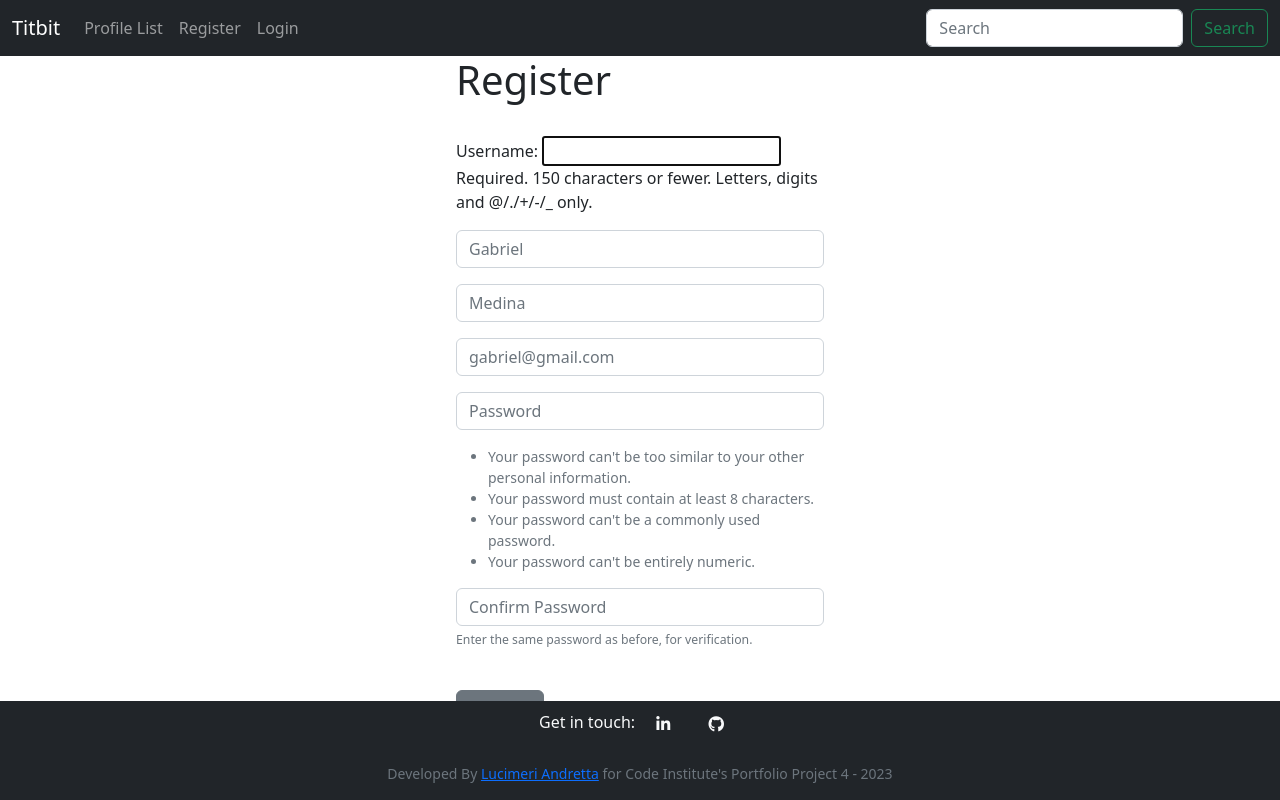
After one commit to luandretta/titbit, a Django app: page /register in a window 1280 px wide. The commit adds this page. Run offline with Django 3.2, Linux system fonts and the light colour scheme; some libraries are stand-ins or nearby versions.

Commit message:
Feat: create register model
Create register.html, url path, view and form

```diff
--- a/titbit/forms.py
+++ b/titbit/forms.py
@@ -1,12 +1,14 @@
 from django import forms
 from .models import Post
+from django.contrib.auth.forms import UserCreationForm
+from django.contrib.auth.models import User
 
 
-"""
-Form to write a new post
-Add bootstrap classes
-"""
 class PostForm(forms.ModelForm):
+    """
+    Form to write a new post
+    Add bootstrap classes
+    """
     body = forms.CharField(required=True,
         widget=forms.widgets.Textarea(
             attrs={
@@ -19,3 +21,44 @@ class PostForm(forms.ModelForm):
     class Meta:
         model = Post
         exclude = ('user', )
+
+
+class SignUpForm(UserCreationForm):
+    """
+    Form to register
+    Require password twice to confirm it
+    Add bootstrap classes
+    """
+    email = forms.EmailField(label='', widget=forms.TextInput(attrs={
+        'class': 'form-control',
+        'placeholder': 'gabriel@gmail.com'
+        }))
+    first_name = forms.CharField(label='', max_length=100,
+        widget=forms.TextInput(attrs={
+            'class': 'form-control',
+            'placeholder': 'Gabriel'
+        }))
+    last_name = forms.CharField(label='', max_length=100,
+          widget=forms.TextInput(attrs={
+            'class': 'form-control',
+            'placeholder': 'Medina'
+        }))
+
+    class Meta:
+        model = User
+        fields = ('username', 'first_name', 'last_name', 'email', 'password1',
+            'password2')
+
+
+    def __init__(self, *args, **kwargs):
+        super(SignUpForm, self).__init__(*args, **kwargs)
+
+        self.fields['password1'].widget.attrs['class'] = 'form-control'
+        self.fields['password1'].widget.attrs['placeholder'] = 'Password'
+        self.fields['password1'].label = ''
+        self.fields['password1'].help_text = '<ul class="form-text text-muted small"><li>Your password can\'t be too similar to your other personal information.</li><li>Your password must contain at least 8 characters.</li><li>Your password can\'t be a commonly used password.</li><li>Your password can\'t be entirely numeric.</li></ul>'
+
+        self.fields['password2'].widget.attrs['class'] = 'form-control'
+        self.fields['password2'].widget.attrs['placeholder'] = 'Confirm Password'
+        self.fields['password2'].label = ''
+        self.fields['password2'].help_text = '<span class="form-text text-muted"><small>Enter the same password as before, for verification.</small></span>'
--- a/titbit/templates/base.html
+++ b/titbit/templates/base.html
@@ -63,7 +63,9 @@
                             <a class="nav-link" href="{% url 'logout' %}">Logout</a>
                         </li>
                         {% else %}
-
+                        <li class="nav-item">
+                            <a class="nav-link" href="{% url 'register' %}">Register</a>
+                        </li>
                         <li class="nav-item">
                             <a class="nav-link" href="{% url 'login' %}">Login</a>
                         </li>
@@ -80,7 +82,7 @@
     <!-- Container for content -->
     <div class="container">
         <div class="row">
-            <div class="col-md-8 offset-md-2 text-center">
+            <div class="col-md-8 offset-md-2">
                 <!-- Messages -->
                 {% if messages %}
                     {% for message in messages %}
--- /dev/null
+++ b/titbit/templates/register.html
@@ -0,0 +1,14 @@
+{% extends 'base.html' %}
+{% block content %}
+
+<div class="col-md-6 offset-md-3">
+
+    <h1>Register</h1><br />
+    <form method="POST" action="">
+        {% csrf_token %}
+        {{ form.as_p }}
+        <br/>
+        <button type="submit" class="btn btn-secondary">Register</button>
+    </form>
+</div>
+{% endblock %}
--- a/titbit/urls.py
+++ b/titbit/urls.py
@@ -3,6 +3,7 @@ from . import views
 
 urlpatterns = [
     path('', views.home, name='home'),
+    path('register', views.register_user, name='register'),
     path('login', views.login_user, name='login'),
     path('logout', views.logout_user, name='logout'),
     path('profile_list', views.profile_list, name='profile_list'),
--- a/titbit/views.py
+++ b/titbit/views.py
@@ -1,8 +1,10 @@
 from django.shortcuts import render, redirect
 from django.contrib import messages
 from .models import Profile, Post
-from .forms import PostForm
+from .forms import PostForm, SignUpForm
 from django.contrib.auth import authenticate, login, logout
+from django.contrib.auth.forms import UserCreationForm
+from django import forms
 
 
 """
@@ -94,3 +96,25 @@ def logout_user(request):
     logout(request)
     messages.success(request, ('You have been logged out.'))
     return redirect('home')
+
+
+"""
+Register
+"""
+def register_user(request):
+    form = SignUpForm()
+    if request.method == 'POST':
+        form = SignUpForm(request.POST)
+        if form.is_valid():
+            form.save()
+            username = form.cleaned_data['username']
+            password = form.cleaned_data['password1']
+            first_name = form.cleaned_data['first_name']
+            last_name = form.cleaned_data['last_name']
+            email = form.cleaned_data['email']
+            # Log in user
+            user = authenticate(username=username, password=password)
+            login(request, user)
+            messages.success(request, 'Welcome! You have successfully registered!')
+
+    return render(request, 'register.html', {'form':form})
```
Lines whose indentation alone changed are shown as unchanged.
